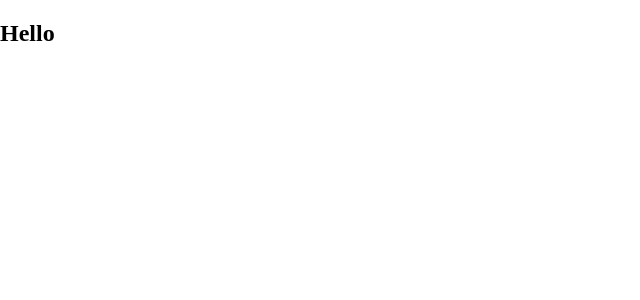
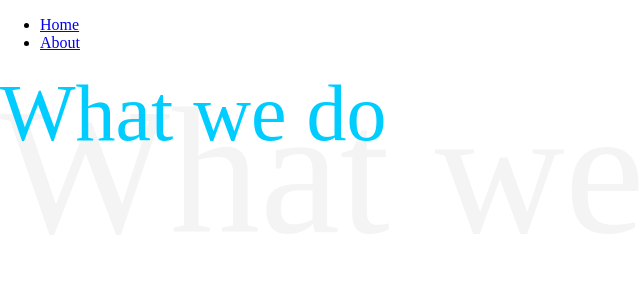
Before and after one commit to ZhenyaLysenko/onseo, a React app: page /#/ in a window 1280 px wide. Shown: the top 300 px of the page, without its empty margins (0-640 px from the left). Built offline with nearby package versions, Linux system fonts and the light colour scheme.

Commit message:
fixed routing

```diff
--- /dev/null
+++ b/src/components/About/About.css
@@ -0,0 +1,4 @@
+
+.conteiner {
+    position: relative;
+}
--- /dev/null
+++ b/src/components/About/About.js
@@ -0,0 +1,10 @@
+import style from "./About.css";
+import React, {Component} from 'react';
+
+const About = () => (
+    <div className={style.conteiner}>
+        TEST ABOUT
+    </div>
+);
+
+export default About;
--- a/src/components/App/App.js
+++ b/src/components/App/App.js
@@ -1,30 +1,35 @@
 import React, {Component} from 'react';
-import {BrowserRouter, Route, Link} from 'react-router-dom';
+import {Route, Switch, Link} from 'react-router-dom';
 import style from './App.css';
+import About from './../About/About';
+import WhatWeDo from './../WhatWeDo/WhatWeDo';
 
 class App extends Component {
   render() {
-    return (<BrowserRouter>
+    return (
       <div>
         <header>
+
+          <ul>
+            <li><Link to='/'>Home</Link></li>
+            <li><Link to='/about'>About</Link></li>
+          </ul>
           {/*
           тут буде меню, лого і пошук. Оскільни на кожній сторінці вони не змінні.
           хотя на Home фон повинен покривати header хзхз
           */
           }
         </header>
-        <h2>Hello</h2>
-        {/*
-        <Route exact path="/" component={Home}/>
-        <Route path="/about" component={About}/>
-        <Route path="/contacts" component={Contacts}/>
-        <Route path="/how-we-do" component={HowWeDo}/>
-        <Route path="/vacancies" component={Vacancies}/>
-        <Route path="/who-trust-us" component={WhoTrustUs}/>
-        */
-        }
+        <Switch>
+          <Route exact path="/" component={WhatWeDo}/>
+          <Route exact path="/about" component={About}/>
+          {/*<Route path="/how-we-do" component={WhatWeDo}/>
+          <Route path="/contacts" component={Contacts}/>
+          <Route path="/vacancies" component={Vacancies}/>
+          <Route path="/who-trust-us" component={WhoTrustUs}/> */}
+        </Switch>
       </div>
-    </BrowserRouter>);
+    );
   }
 }
 
```
Also changed, not shown: 1 other file (tests, documents, lock files or other folders).
